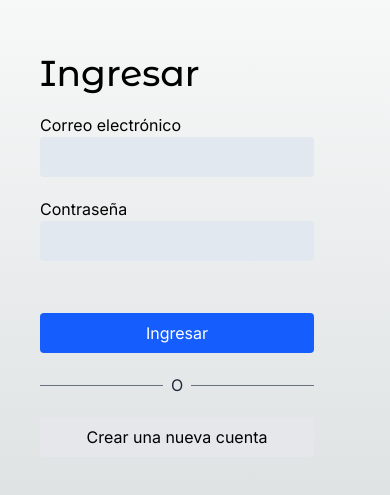
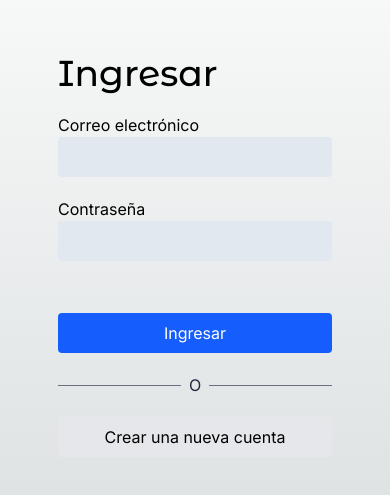
Before and after one commit to SpartanFranco/teslo-shop, a Next.js app: page /auth/login in a window 390 px wide. Shown: the part 167-662 px from the top of the page. Built offline with nearby package versions, Linux system fonts and the light colour scheme; no server answers.

Commit message:
style: Responsiveness of the authentication pages has been fixed.

```diff
--- a/src/app/auth/layout.tsx
+++ b/src/app/auth/layout.tsx
@@ -13,7 +13,9 @@ export default async function ShopLayout({
 	}
 	return (
 		<main className='flex h-screen w-full items-center justify-center'>
-			<div className='flex w-full items-center px-10 sm:w-87.5'>{children}</div>
+			<div className='flex w-full items-center justify-center px-10 sm:w-87.5'>
+				{children}
+			</div>
 		</main>
 	);
 }
```
